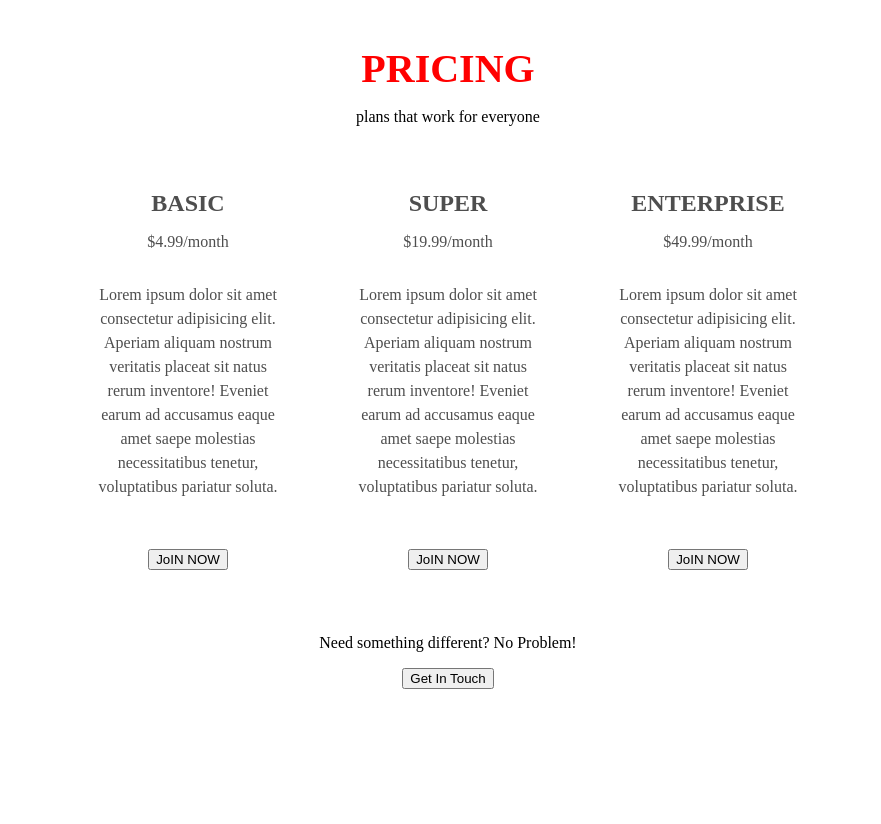
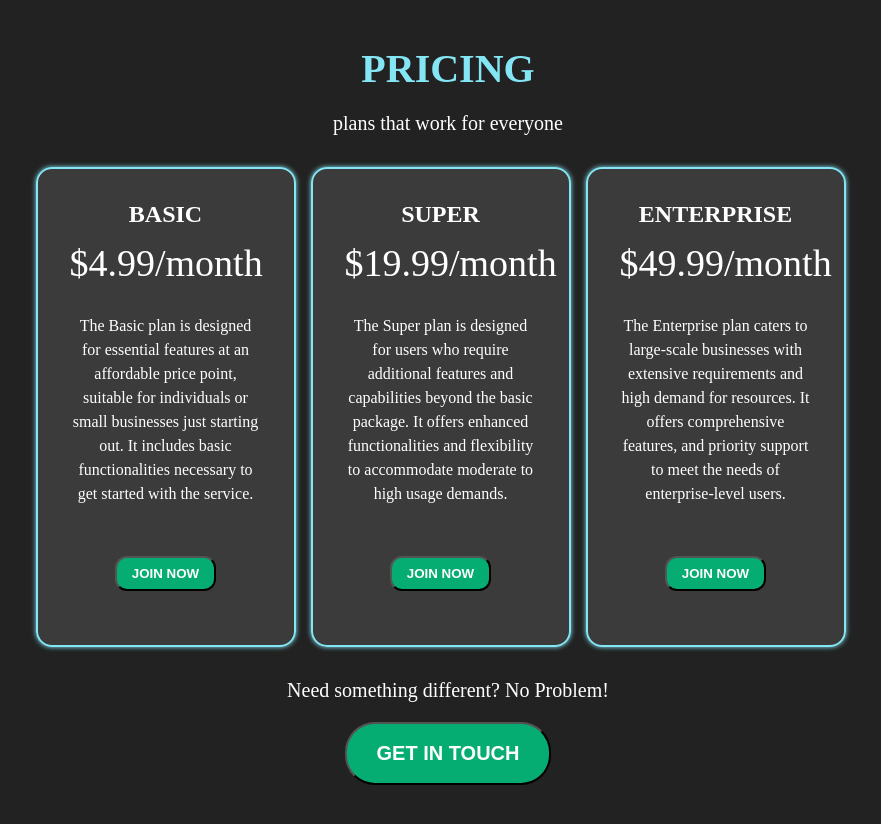
Before and after one commit to dkgulia/Price-Selection-Card, a plain HTML site: page index.html in a window 1280 px wide. Shown: the whole page, without its empty margins (192-1073 px from the left). Before the commit the page ends 800 px from the top, so only its background shows below. Drawn offline with Linux system fonts and the light colour scheme.

Commit message:
complete file

```diff
--- a/index.html
+++ b/index.html
@@ -10,40 +10,41 @@
     <h1 class="heading">Pricing</h1>
     <p class="sub-line">plans that work for everyone</p>
     <div class="container">
-        <div class="basic-card">
+        <div class="card">
             <h2 class="title">Basic</h2>
-            <p class="  ">$4.99<span>/month</span></p>
+            <p class="plan-pricing ">$4.99<span>/month</span></p>
 
             <p class="card-description">
-            Lorem ipsum dolor sit amet consectetur adipisicing elit. Aperiam aliquam nostrum veritatis placeat sit natus rerum inventore! Eveniet earum ad accusamus eaque amet saepe molestias necessitatibus tenetur, voluptatibus pariatur soluta.
+                The Basic plan is designed for  essential features at an affordable price point, suitable for individuals or small businesses just starting out. It includes basic functionalities necessary to get started with the service.
             </p>
             <br>
-            <button type="button">JoIN NOW</button>
+            <button type="button" class="join-btn">JOIN NOW</button>
         </div>
 
-        <div class="super-card">
+        <div class="card">
             <h2 class="title">SUPER</h2>
             <p class="plan-pricing">$19.99<span>/month</span></p>
 
             <p class="card-description">
-            Lorem ipsum dolor sit amet consectetur adipisicing elit. Aperiam aliquam nostrum veritatis placeat sit natus rerum inventore! Eveniet earum ad accusamus eaque amet saepe molestias necessitatibus tenetur, voluptatibus pariatur soluta.
+                The Super plan is designed for users who require additional features and capabilities beyond the basic package. It offers enhanced functionalities and  flexibility to accommodate moderate to high usage demands.
             </p>
+
             <br>
-            <button type="button">JoIN NOW</button>
+            <button type="button" class="join-btn">JOIN NOW</button>
         </div>
 
-        <div class="enterprise-card">
+        <div class="card">
             <h2 class="title">Enterprise</h2>
             <p class="plan-pricing">$49.99<span>/month</span></p>
 
             <p class="card-description">
-            Lorem ipsum dolor sit amet consectetur adipisicing elit. Aperiam aliquam nostrum veritatis placeat sit natus rerum inventore! Eveniet earum ad accusamus eaque amet saepe molestias necessitatibus tenetur, voluptatibus pariatur soluta.
+                The Enterprise plan caters to large-scale businesses with extensive requirements and high demand for resources. It offers comprehensive features,  and priority support to meet the needs of enterprise-level users.
             </p>
             <br>
-            <button type="button">JoIN NOW</button>
+            <button type="button" class="join-btn">JOIN NOW</button>
         </div>
     </div>
     <p class="sub-line">Need something different? No Problem!</p>
-    <button class="getintouc-btn">Get In Touch</button>
+    <button class="btn">Get In Touch</button>
 </body>
 </html>
--- a/style.css
+++ b/style.css
@@ -5,9 +5,9 @@
 }
 
 body{
-
     font-family: 'Times New Roman', Times, serif;
     text-align: center;
+    background-color: rgb(34, 34, 34);
 }
 
 .heading{
@@ -15,7 +15,7 @@ body{
     font-weight: 900px;
     text-transform: uppercase;
     margin-top: 45px;
-    color: red;
+    color:rgb(132,230,245);
     margin-bottom: 0;
 
 }
@@ -27,42 +27,86 @@ body{
 
 }
 
-.basic-card{
-    width: 260px;
-    padding: 32px;
-    border-radius: 16px;
-    color: #4e4e4e;
-    border-radius: 5px solid black;
-
-}
 
 .title{
     text-transform: uppercase;
     margin: 0 0 16px;
+    color: white;
+
+}
+.plan-pricing{
+    margin: 0;
+    font-size: 38px;
+    line-height: 1;
+    font-weight: 400;
+    color: white;
 
 }
 
 .card-description{
     margin: 32px 0;
     line-height: 1.5;
+    color: white;
+
+
+}
+
+.card{
+    width: 260px;
+    height: 480px;
+    padding: 32px;
+    border-radius: 16px;
+    color: #4e4e4e;
+    background-color: #5655557b;
+    margin-right: 15px;
+    border: 2px solid rgb(132,230,245);
+    box-shadow: 0 0 5px rgb(132,230,245);
+    transition: all 0.3s ease-in-out;
+    cursor: pointer;
+
+}
+.card:hover{
+    box-shadow: 0 0 20px rgb(132,230,245));
+    scale: 1.01;
 }
 
 
-.super-card{
-    width: 260px;
-    padding: 32px;
-    border-radius: 16px;
-    color: #4e4e4e;
 
+.join-btn{
+    display: inline-block;
+    padding: 8px 15px;
+    border-radius: 12px;
+    text-decoration: none;
+    font-weight: 700;
+    transition: 0.3s;
+    background-color: rgb(6, 173, 115);
+    color: white;
+}
+
+.join-btn:hover{
+    opacity:0.6;
 }
 
 
-.enterprise-card{
-    width: 260px;
-    padding: 32px;
-    border-radius: 16px;
-    color: #4e4e4e;
+.btn{
+    display: inline-block;
+    padding: 18px 30px;
+    border-radius: 30px;
+    text-decoration: none;
+    font-weight: 700;
+    transition: 0.3s;
+    margin-bottom: 48px;
+    text-transform: uppercase;
+    background-color: rgb(6, 173, 115);
+    color: white;
+    font-size: 20px;
+}
+.btn:hover{
+    opacity:0.6;
+}
 
 
-
+.sub-line{
+    font-size: 20px;
+    color: white;
 }
```
